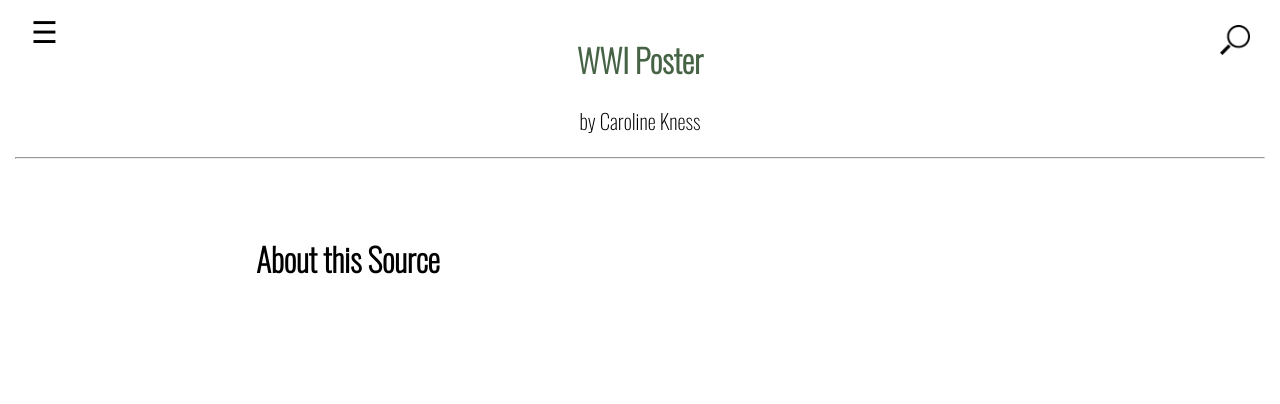
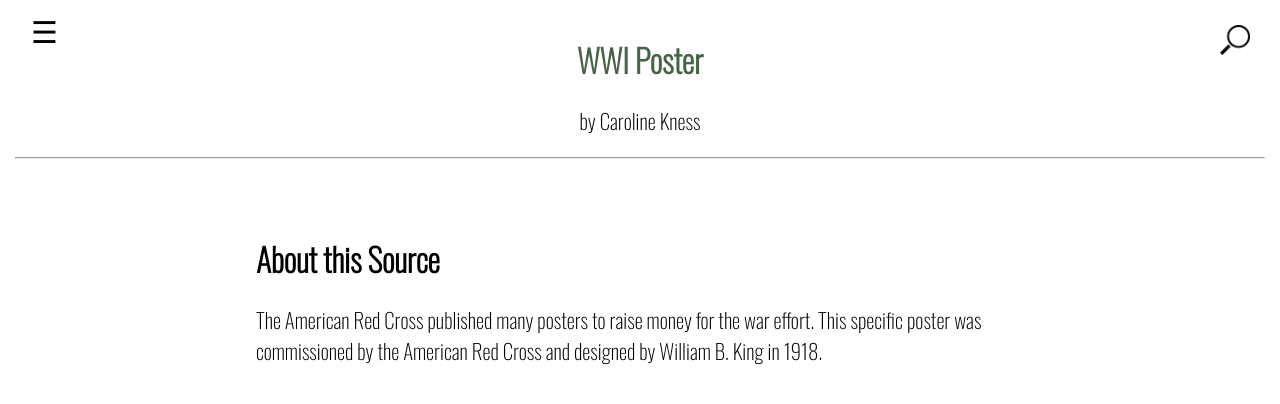
Before and after one commit to carolinekness/wwiposter, a Jekyll site: the page built from 003_about_the_source.md, in a window 1280 px wide. Shown: the top 404 px of the page. Built offline with Jekyll 4.4.1, drawn with Linux system fonts in a browser that asks for light colours.

Commit message:
Update 003_about_the_source.md

```diff
--- a/003_about_the_source.md
+++ b/003_about_the_source.md
@@ -5,3 +5,5 @@ number: 003
 ---
 
 # About this Source
+
+The American Red Cross published many posters to raise money for the war effort. This specific poster was commissioned by the American Red Cross and designed by William B. King in 1918.
```
